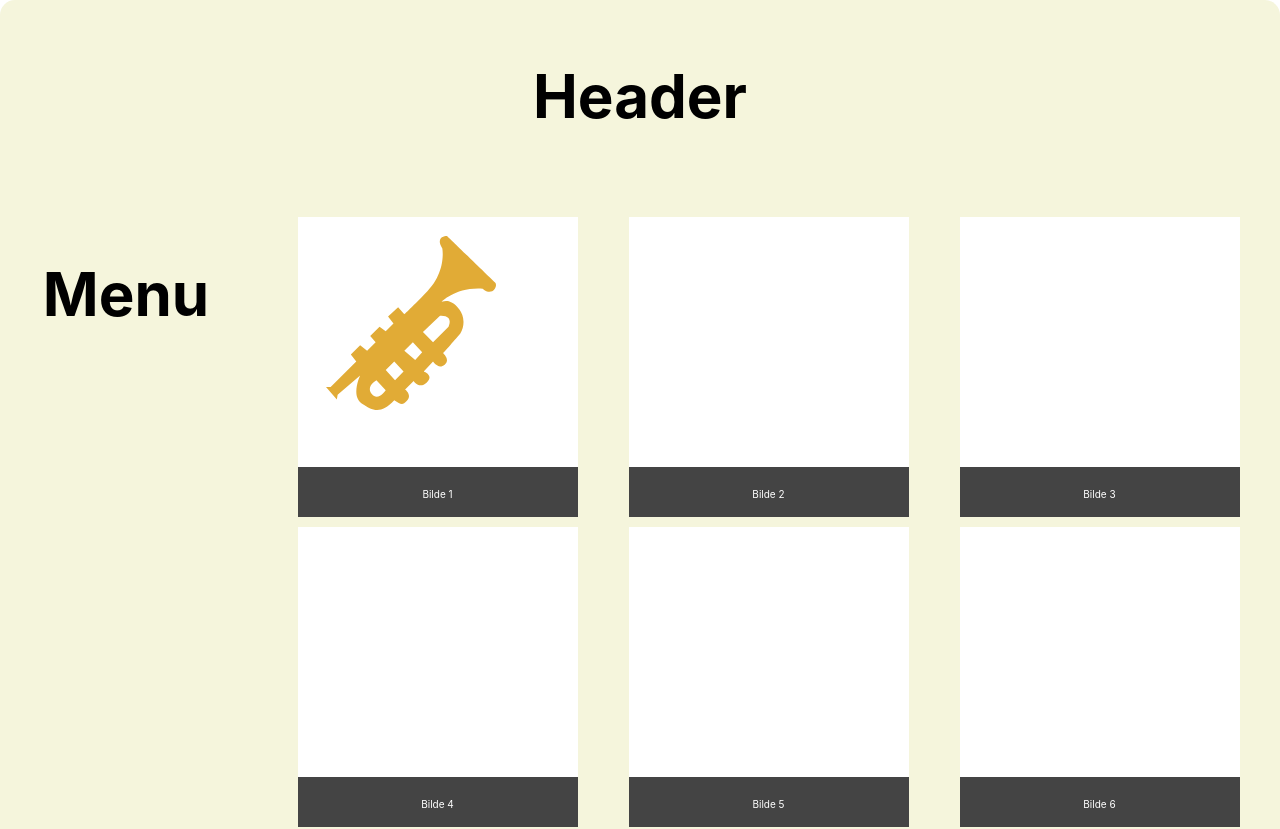
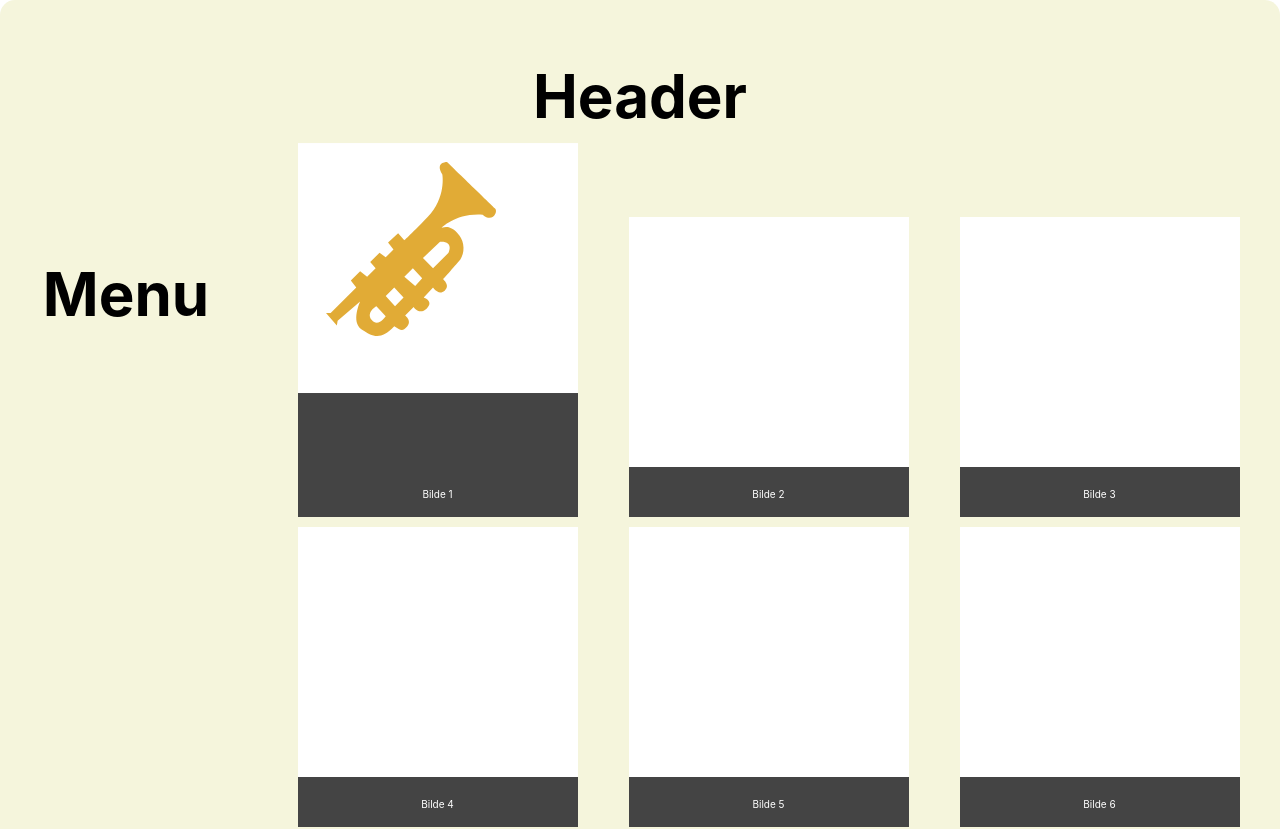
Before and after one commit to magnhan/gallery, a React (Create React App) app in the folder gallery/: page / in a window 1280 px wide. Shown: the top 829 px of the page. Built offline with nearby package versions, Linux system fonts and the light colour scheme.

Commit message:
Added some animation to svg1
#6

```diff
--- a/gallery/src/App.css
+++ b/gallery/src/App.css
@@ -32,55 +32,6 @@
   grid-column: 1/6;
 }
 
-.SVG {
-  background-color: #444;
-  font-size: 150%;
-  height: 300px;
-  width: 280px;
-  justify-self: center;
-}
-
-.trumpet{
-  fill: #e1ab36;
-  fill-rule: evenodd;
-}
-
-.SVG1 {
-  grid-column: 1;
-  grid-row: 1;
-}
-.SVG2 {
-  grid-column: 2;
-  grid-row: 1;
-}
-.SVG3 {
-  grid-column: 3;
-  grid-row: 1;
-}
-.SVG4 {
-  grid-column: 1;
-  grid-row: 2;
-}
-.SVG5 {
-  grid-column: 2;
-  grid-row: 2;
-}
-.SVG6 {
-  grid-column: 3;
-  grid-row: 2;
-}
-
-.SVG_picture {
-  height: 250px;
-  width: 280px;
-  background-color: white;
-}
-
-.text {
-  color: #fff;
-  font-size: x-small;
-}
-
 @media only screen and (max-width: 650px) {
   .Menu {
     grid-column: 1/6;
--- a/gallery/src/App.tsx
+++ b/gallery/src/App.tsx
@@ -1,6 +1,7 @@
 import React, { Component } from "react";
 import "./App.css";
 import "./index.css";
+import "./svgPaintings.css";
 import DisplayArt from "./components/DisplayArt";
 import Header from "./components/Header";
 import Menu from "./components/Menu";
--- a/gallery/src/components/paintings/SVG1.tsx
+++ b/gallery/src/components/paintings/SVG1.tsx
@@ -2,8 +2,8 @@ import React from "react";
 
 export default function SVG1() {
   return (
-    <div className="SVG 1">
-      <svg className="SVG_picture">
+    <div className="SVG 1" id="svg1">
+      <svg className="SVG_picture" id="svg1pic">
         <path
           className="trumpet"
           d="M144.339,31.4s4.176,23.006-14.736,42.622S106.335,97.27,106.335,97.27l-6.2-6.975-10.083,9.3,5.429,6.974-7.756,7.75-6.2-4.65-9.307,9.3,5.429,6.2-8.532,8.524-6.98-5.424-9.307,9.3,5.429,6.975L32.654,170.115H28l10.858,12.4,0.776-4.65,22.492-19.373s-9.555,20.547,1.551,27.9,18.89,11.287,32.575-3.1c6.654,4.429,8.373,5.149,12.41.775,6.045-6.13-1.552-11.624-1.552-11.624l8.532-8.525s5.711,8.65,13.185,1.55-3.1-10.849-3.1-10.849l9.307-10.074s5.426,8.432,11.634,3.1-2.029-11.393-1.552-11.624,17.063-19.374,17.063-19.374A21.34,21.34,0,0,0,161.4,92.62c-8.78-12.781-17.839-7.749-17.839-7.749s14.4-15.045,41.107-13.174c9.884,8.644,15.687-2.98,12.409-6.2S148.992,19,148.992,19,136.555,18.855,144.339,31.4Zm-2.327,67.42-17.063,16.274,10.083,10.074,15.511-15.5S156.324,98.067,142.012,98.82Zm-27.146,26.348,9.307,10.074-6.98,7.75-10.858-9.3ZM96.252,144.542l-8.531,8.524,9.307,10.074,8.531-8.524Zm-17.839,18.6,9.307,10.075s-7.7,11.811-13.961,3.874S78.414,163.14,78.414,163.14Z"
--- /dev/null
+++ b/gallery/src/svgPaintings.css
@@ -0,0 +1,69 @@
+.SVG {
+  background-color: #444;
+  font-size: 150%;
+  height: 300px;
+  width: 280px;
+  justify-self: center;
+}
+
+/* Trumpet */
+.SVG1 {
+  grid-column: 1;
+  grid-row: 1;
+}
+
+.trumpet {
+  fill: #e1ab36;
+  fill-rule: evenodd;
+}
+
+#svg1 > #svg1pic {
+  animation-duration: 1.5s;
+  animation-name: loop;
+  animation-iteration-count: infinite;
+}
+
+@keyframes loop {
+  from {
+    transform: translateY(0px);
+  }
+
+  50% {
+    transform: translateY(-80px);
+  }
+  to {
+    transform: translateY(0px);
+  }
+}
+
+.SVG2 {
+  grid-column: 2;
+  grid-row: 1;
+}
+.SVG3 {
+  grid-column: 3;
+  grid-row: 1;
+}
+.SVG4 {
+  grid-column: 1;
+  grid-row: 2;
+}
+.SVG5 {
+  grid-column: 2;
+  grid-row: 2;
+}
+.SVG6 {
+  grid-column: 3;
+  grid-row: 2;
+}
+
+.SVG_picture {
+  height: 250px;
+  width: 280px;
+  background-color: white;
+}
+
+.text {
+  color: #fff;
+  font-size: x-small;
+}
```
